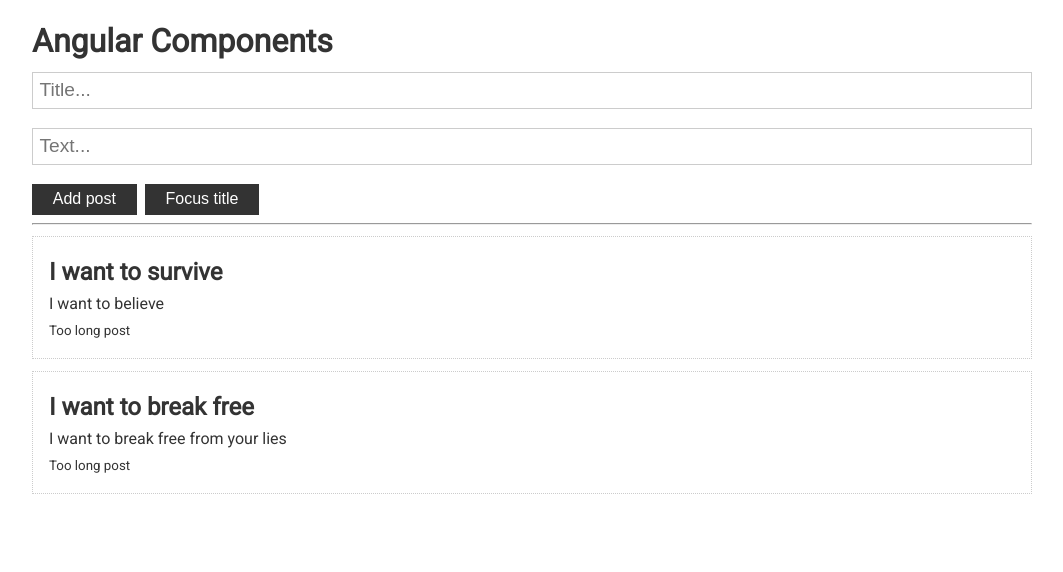
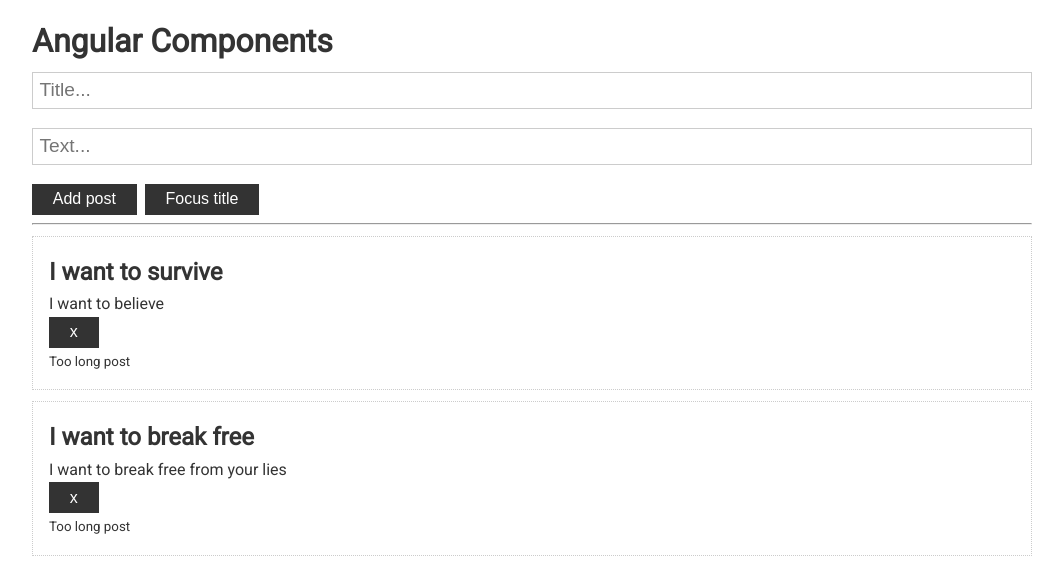
Before and after one commit to paraketsova/angular-basics, an Angular app: page / in a window 1280 px wide. Shown: the top 572 px of the page, without its empty margins (108-1171 px from the left). Built offline with nearby package versions, Linux system fonts and the light colour scheme.

Commit message:
Lifecycle hooks

```diff
--- a/src/app/app.component.html
+++ b/src/app/app.component.html
@@ -10,6 +10,7 @@
   <app-post
     *ngFor = "let p of posts"
     [post]="p"
+    (onRemove)="removePost($event)"
   >
     <div #info>
       <small *ngIf="p.text.length > 10; else short">Too long post</small>
--- a/src/app/app.component.ts
+++ b/src/app/app.component.ts
@@ -19,6 +19,11 @@ export class AppComponent { //здесь заводим все динамиче
 
   updatePosts(post: Post) {
     this.posts.unshift(post)
-    console.log('Post', post)
+    // console.log('Post', post)
+  }
+
+  removePost(id: number) {
+    console.log('I want to remove', id)
+    this.posts = this.posts.filter(p => p.id !==id)
   }
 }
--- a/src/app/post/post.component.html
+++ b/src/app/post/post.component.html
@@ -2,6 +2,8 @@
   <h2>{{post.title}}</h2>
   <p>{{post.text}}</p>
 
+  <button class="btn" (click)="removePost()">x</button>
+
   <ng-content></ng-content>
 <!--  тут вставляем в HTML элемент для вывода результатат по проверке длины поста-->
 </div>
--- a/src/app/post/post.component.ts
+++ b/src/app/post/post.component.ts
@@ -1,4 +1,19 @@
-import {Component, ContentChild, Input, OnInit} from '@angular/core';
+import {
+  AfterContentChecked,
+  AfterContentInit,
+  AfterViewChecked,
+  AfterViewInit,
+  Component,
+  ContentChild,
+  DoCheck,
+  EventEmitter,
+  Input,
+  OnChanges,
+  OnDestroy,
+  OnInit,
+  Output,
+  SimpleChanges
+} from '@angular/core';
 import {Post} from "../app.component";
 
 @Component({
@@ -6,16 +21,67 @@ import {Post} from "../app.component";
   templateUrl: './post.component.html',
   styleUrls: ['./post.component.scss']
 })
-export class PostComponent implements OnInit {
+export class PostComponent implements
+  OnInit,
+  OnChanges,
+  DoCheck,
+  AfterContentInit,
+  AfterContentChecked,
+  AfterViewInit,
+  AfterViewChecked,
+  OnDestroy
+{
 
   @Input() post!: Post
+  @Output() onRemove = new EventEmitter<number>()
   @ContentChild('info', {static: true}) infoRef: any
 
-  constructor() { }
+  constructor() { // наследие Js, здесь он не нужен, обычно логику не прописывают в конструкторе
+  }
 
-  ngOnInit(): void {
-    console.log(this.infoRef.nativeElement)
+  removePost() {
+    this.onRemove.emit(this.post.id)
   }
-// здесь у ContentChild static: true  потому что инфореф используется в ngOnInit
-//  в любом другом случае статик должнро быть фолс
+
+  ngOnChanges(changes: SimpleChanges) {
+    console.log('ngOnСhanges', changes)
+    //в объекте changes мы можем увидеть предыдущие значение полей поста и то, является ли нынешняя версия значений исходоной версией
+  }
+
+  ngOnInit() {
+    console.log('ngOnInit') // отследить когда происходит событие
+    // console.log(this.infoRef.nativeElement)
+  }
+// здесь у ContentChild {static: true}  потому что инфореф используется в ngOnInit
+//  в любом другом случае статик должнро быть фолс. Вообще в данном конкр случае
+//  {static: ...}  вообще не нужен в новой версии Анг
+
+  ngDoCheck(): void {
+    console.log('ngDocheck')
+    // метод позволяет остлеживать изменения и вызывается при любых изменениях. Вызывается после ngOnChanges иngOnInit
+  }
+
+  ngAfterContentInit() {
+  console.log('AfterContentInit')
+  // метод инициализируетя тогда, когда инициализируется контент, который мы передаем в компонент
+  }
+
+  ngAfterContentChecked() {
+    console.log('AfterContentChecked')
+    // метод инициализируетя тогда, когда весь передаваемый контент готов для использвования
+  }
+
+  ngAfterViewInit() {
+    console.log('ngAfterViewInit')
+    // после инициализации нашего пост.форм компонента
+  }
+
+  ngAfterViewChecked() {
+    console.log('ngAfterViewChecked')
+  }
+
+  ngOnDestroy() {
+    console.log('ngOnDestroy')
+    // после delete нашего контента
+  }
 }
```
